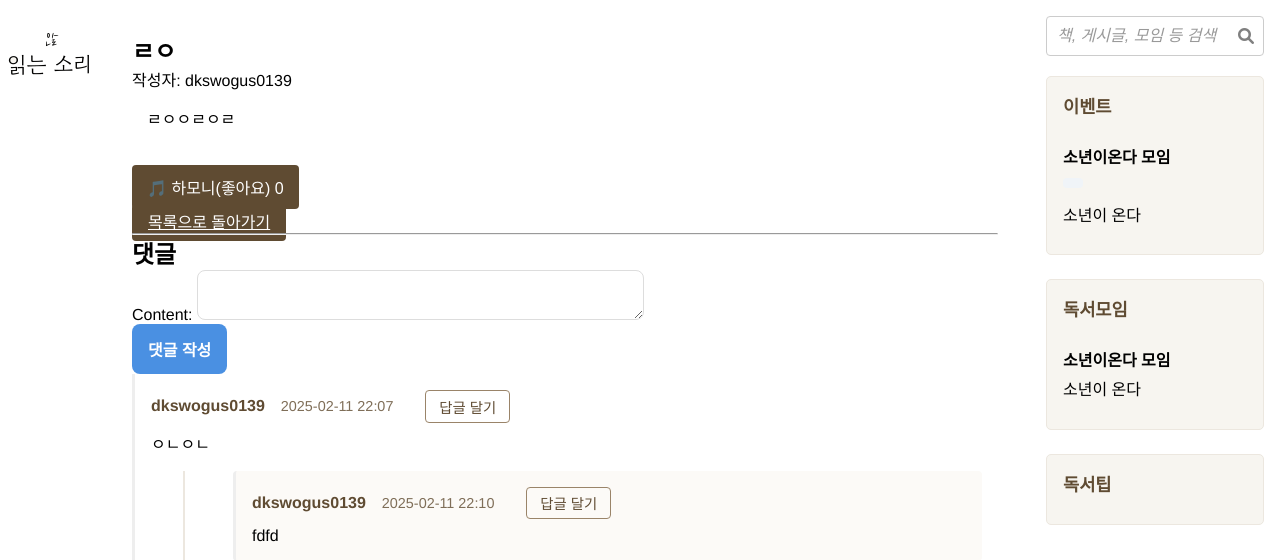
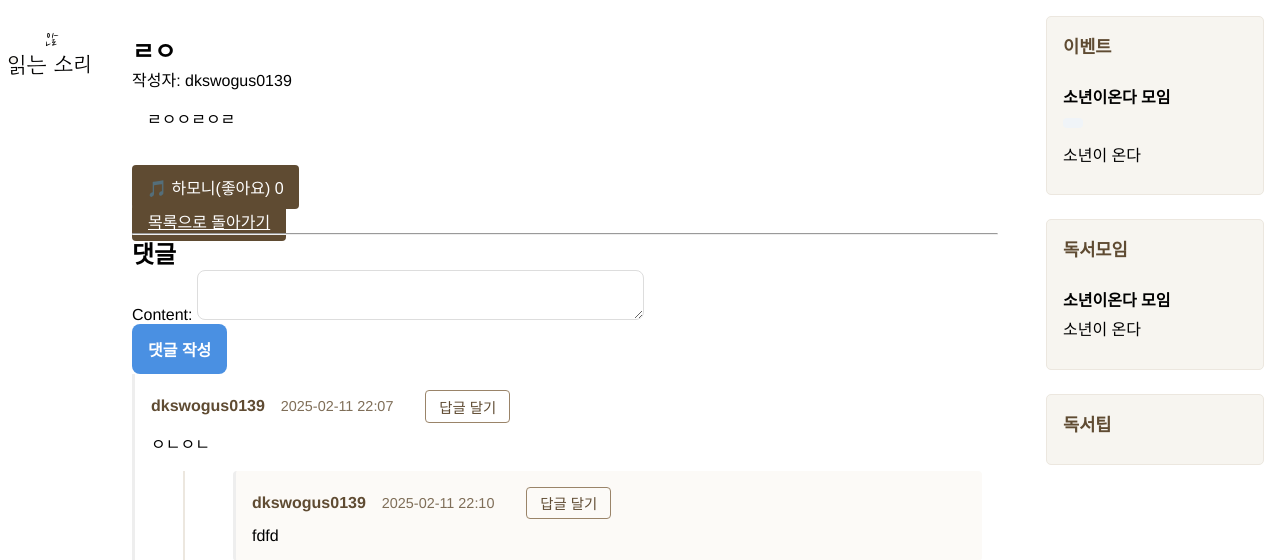
Before and after one commit to OptiGTO/reading_sound, a Django app: page /community/general_post/31/ in a window 1280 px wide. Shown: the top 560 px of the page. Run offline with Django 5.2, Linux system fonts and the light colour scheme; data comes from the database, SQL or seed files in the repository; data that the repository does not hold is empty.

Commit message:
검색칸과 글쓰기 버튼 제거

```diff
--- a/server/community/templates/community/base.html
+++ b/server/community/templates/community/base.html
@@ -70,10 +70,6 @@
 
   <aside class="sidebar right-sidebar">
 
-    <div class="search-container" data-search-url="{% url 'community:search' %}">
-      <input type="text" id="search-input" placeholder="책, 게시글, 모임 등 검색" />
-      <i class="fas fa-search" id="search-icon"></i>
-    </div>
 
     <div class="sidebar-section">
         <h2>이벤트</h2>
--- a/server/community/templates/community/general_post_detail.html
+++ b/server/community/templates/community/general_post_detail.html
@@ -119,4 +119,5 @@ document.addEventListener('DOMContentLoaded', function() {
     initializeEventListeners();
 });
 </script>
+
 {% endblock %}
```
